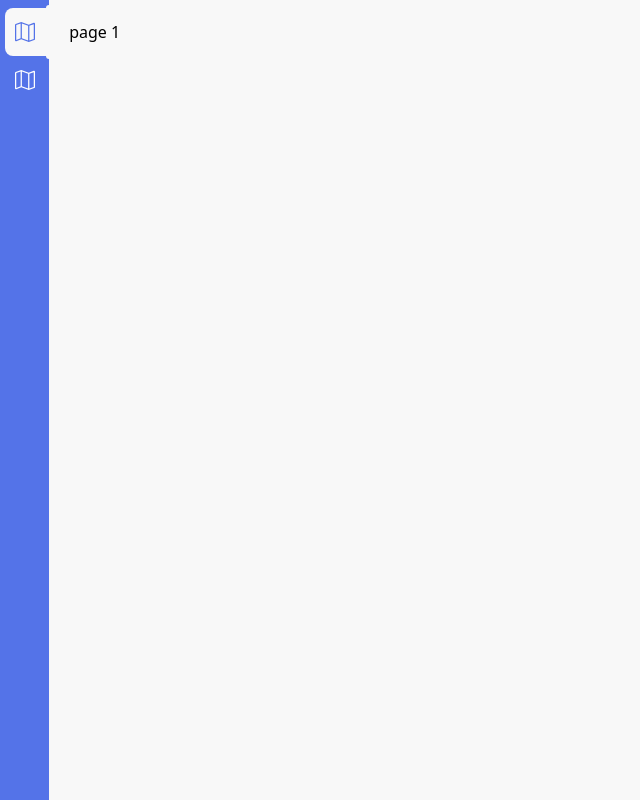
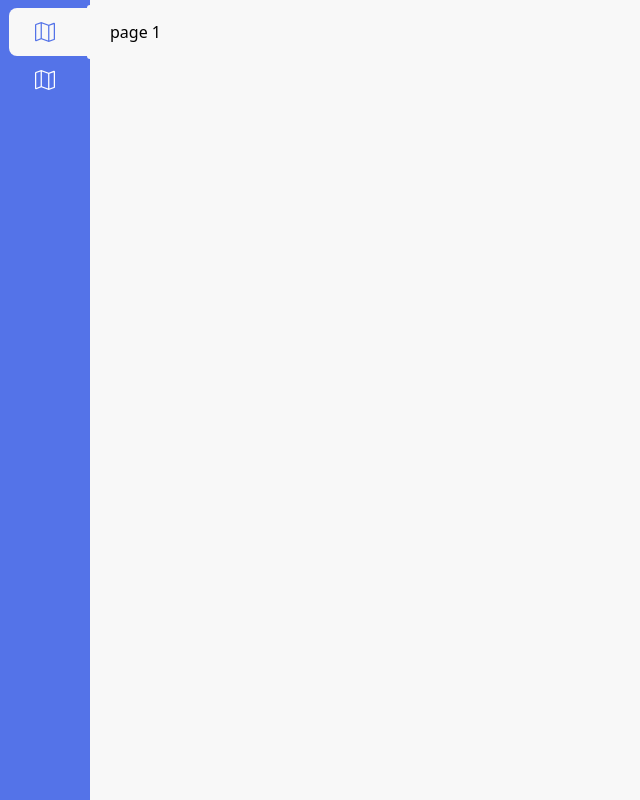
Before and after one commit to PSU-IKNT/frontend-airlines, a Nuxt app: page / in a window 1280 px wide. Shown: the whole page, without its empty margins (0-640 px from the left). Built offline with nearby package versions, Linux system fonts and the light colour scheme.

Commit message:
changed layout and  added swiper

```diff
--- a/components/layout/Sidebar.vue
+++ b/components/layout/Sidebar.vue
@@ -1,5 +1,5 @@
 <template>
-	<aside class="my-blue-bg flex flex-col items-end py-2 flex-auto">
+  <aside class="my-blue-bg flex flex-col items-end py-2 flex-auto menu">
     <NuxtLink
       v-for="page in pages"
       @click="selectPage(page)"
@@ -34,11 +34,11 @@ const pages = ref([
   },
 ]);
 
-const selectPage = page => {
+const selectPage = (page) => {
   if (page.isClicked === true) {
     return;
   } else {
-		pages.value.forEach(el => {
+    pages.value.forEach((el) => {
       el.isClicked = false;
     });
     page.isClicked = true;
@@ -69,4 +69,12 @@ const selectPage = page => {
   width: 6px;
   border-radius: 10px;
 }
+
+.menu {
+  position: fixed;
+  top: 0;
+  left: 0;
+  width: 90px;
+  height: 100%;
+}
 </style>
--- /dev/null
+++ b/components/slider/Airlines-slider.vue
@@ -0,0 +1,28 @@
+<template>
+  <swiper :slides-per-view="1" :space-between="50" class="main-slider__slider">
+    <swiper-slide>
+      <ArilinesSlide />
+    </swiper-slide>
+    <swiper-slide>
+      <ArilinesSlide />
+    </swiper-slide>
+    <swiper-slide>
+      <ArilinesSlide />
+    </swiper-slide>
+  </swiper>
+</template>
+<script setup>
+import { Swiper, SwiperSlide } from "swiper/vue";
+import { Pagination } from "swiper/modules";
+
+import "swiper/css";
+import "swiper/css/pagination";
+
+const modules = [Pagination];
+import ArilinesSlide from "./Arilines-slide.vue";
+</script>
+<style scoped>
+.main-slider__slider {
+  max-width: 1100px;
+}
+</style>
--- /dev/null
+++ b/components/slider/Arilines-slide.vue
@@ -0,0 +1,4 @@
+<template>
+  <div class="airlines__slide">adasdadasdadasd</div>
+</template>
+<script setup></script>
--- a/layouts/default.vue
+++ b/layouts/default.vue
@@ -9,10 +9,14 @@
 
 <style scoped>
 .my-grid {
-	display: grid;
-	grid-template-columns: 1fr 25fr;
+  /* display: grid; */
+  /* grid-template-columns: 1fr 25fr; */
 }
 .my-white-bg {
   background: #f8f8f8;
+  max-width: 100%;
+  min-height: 100vh;
+  margin: 0 auto;
+  margin-left: 90px;
 }
 </style>
--- a/package.json
+++ b/package.json
@@ -13,6 +13,7 @@
     "@nuxt/image": "^1.4.0",
     "axios": "^1.6.8",
     "nuxt": "^3.11.1",
+    "swiper": "^11.0.7",
     "vue": "^3.4.21",
     "vue-router": "^4.3.0"
   },
--- a/pages/firstpage.vue
+++ b/pages/firstpage.vue
@@ -1,13 +1,27 @@
 <template>
-  <div>
-    page 2
-  </div>
+  <div>page 2</div>
+  <AirlinesSlider />
 </template>
 
 <script setup>
+import axios from "axios";
 
+import AirlinesSlider from "~/components/slider/Airlines-slider.vue";
+
+const data = ref(null);
+const error = ref(null);
+
+axios
+  .get("http://85.193.81.44:8083/api/v1/flights?pageNumber=0&pageSize=10", {
+    mode: "no-cors",
+  })
+  .then((response) => {
+    // Note: With 'no-cors' mode, you won't be able to access the response data
+    data.value = response;
+  })
+  .catch((err) => {
+    error.value = err;
+  });
 </script>
 
-<style>
-
-</style>
+<style></style>
```
Also changed, not shown: 1 other file (tests, documents, lock files or other folders). Lines whose indentation alone changed are shown as unchanged.
